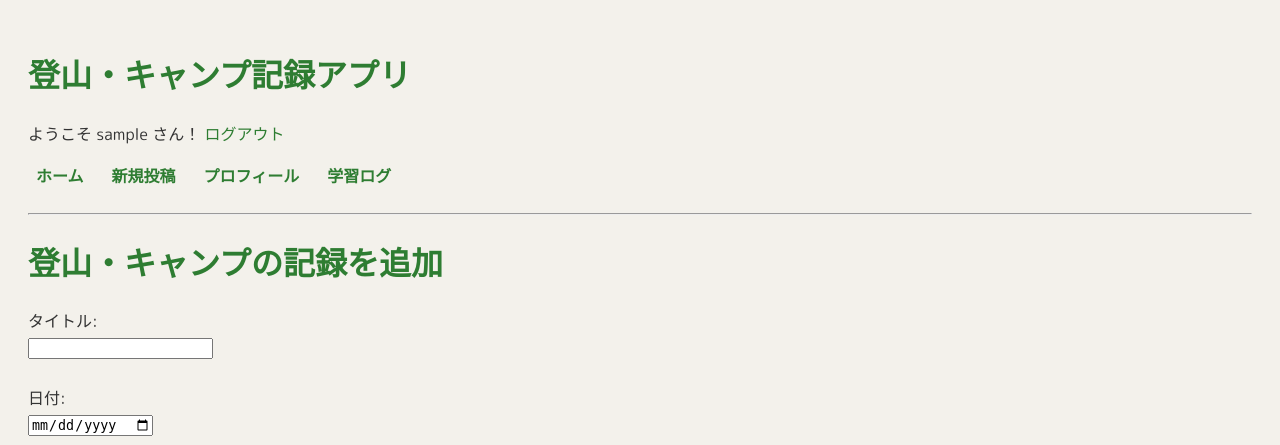
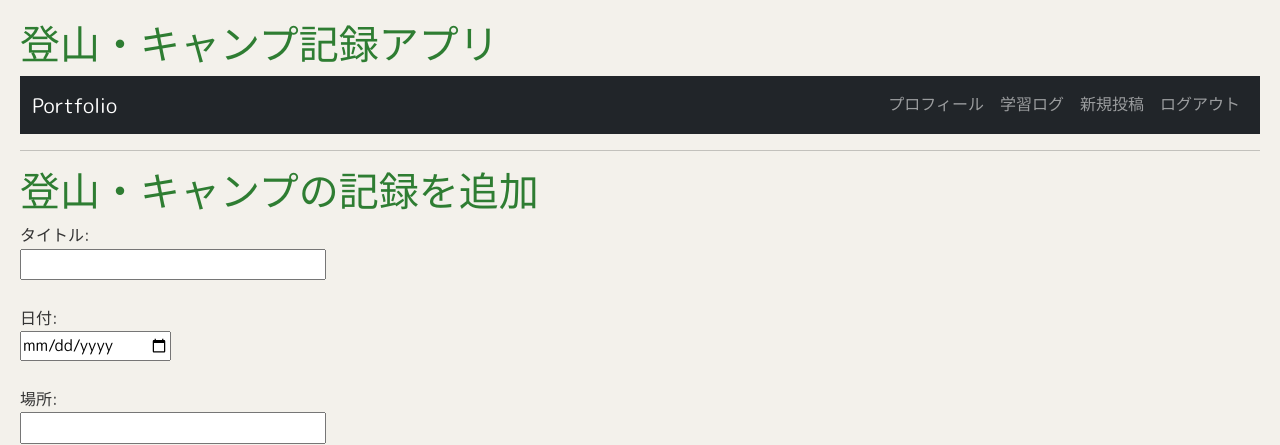
Before and after one commit to soragraming/portfolio-app, a Flask app: page /create in a window 1280 px wide. Shown: the top 445 px of the page. Run offline with Flask 3, Linux system fonts and the light colour scheme; the visitor is signed in with stand-in values (Sample User, id 1).

Commit message:
Update: ignore app_local.py and adjust layout

```diff
--- a/app.py
+++ b/app.py
@@ -250,13 +250,13 @@ def load_user(user_id):
 
 
 # ✅ 最後に Flask アプリ起動。おまじないのようなもの
-# 先にアプリの設定（最上部）やルート定義（ルーティング）が必要
-# ✅ db.create_all() を常に実行するよう変更（安全）
 with app.app_context():
     db.create_all()
 
-# 本番では app.run() は書かない
+# --- Flask アプリの起動（Renderでは不要）---
 # if __name__ == '__main__':
+#     with app.app_context():
+#         db.create_all()
 #     app.run(debug=True, port=5001)
 
 
--- a/templates/layout.html
+++ b/templates/layout.html
@@ -6,6 +6,11 @@
     <!-- Google Fonts -->
     <link
       href="https://fonts.googleapis.com/css2?family=M+PLUS+Rounded+1c&family=Roboto&display=swap"
+      rel="stylesheet"
+    />
+    <!-- Bootstrap 5 CSS CDN -->
+    <link
+      href="https://cdn.jsdelivr.net/npm/bootstrap@5.3.0/dist/css/bootstrap.min.css"
       rel="stylesheet"
     />
 
@@ -18,21 +23,45 @@
   <body>
     <header>
       <h1><a href="/">登山・キャンプ記録アプリ</a></h1>
-      <nav>
-        {% if current_user.is_authenticated %} ようこそ {{ current_user.username
-        }} さん！
-        <a href="{{ url_for('logout') }}">ログアウト</a>
-        {% else %}
-        <a href="{{ url_for('login') }}">ログイン</a> |
-        <a href="{{ url_for('register') }}">新規登録</a>
-        {% endif %}
-      </nav>
+      <nav class="navbar navbar-expand-lg navbar-dark bg-dark">
+        <div class="container-fluid">
+          <a class="navbar-brand" href="{{ url_for('home') }}">Portfolio</a>
+          <button
+            class="navbar-toggler"
+            type="button"
+            data-bs-toggle="collapse"
+            data-bs-target="#navbarNav"
+          >
+            <span class="navbar-toggler-icon"></span>
+          </button>
 
-      <nav class="nav-links">
-        <a href="/">ホーム</a>
-        <a href="/create">新規投稿</a>
-        <a href="/profile">プロフィール</a>
-        <a href="/logs">学習ログ</a>
+          <div class="collapse navbar-collapse" id="navbarNav">
+            <ul class="navbar-nav ms-auto">
+              <li class="nav-item">
+                <a class="nav-link" href="{{ url_for('profile') }}"
+                  >プロフィール</a
+                >
+              </li>
+              <li class="nav-item">
+                <a class="nav-link" href="{{ url_for('logs') }}">学習ログ</a>
+              </li>
+              <li class="nav-item">
+                <a class="nav-link" href="{{ url_for('create') }}">新規投稿</a>
+              </li>
+              {% if current_user.is_authenticated %}
+              <li class="nav-item">
+                <a class="nav-link" href="{{ url_for('logout') }}"
+                  >ログアウト</a
+                >
+              </li>
+              {% else %}
+              <li class="nav-item">
+                <a class="nav-link" href="{{ url_for('login') }}">ログイン</a>
+              </li>
+              {% endif %}
+            </ul>
+          </div>
+        </div>
       </nav>
 
       <hr />
@@ -47,5 +76,6 @@
     <footer style="text-align: center; padding: 20px; color: #888">
       &copy; 2025 Ikeda Ozora. All Rights Reserved.
     </footer>
+    <script src="https://cdn.jsdelivr.net/npm/bootstrap@5.3.0/dist/js/bootstrap.bundle.min.js"></script>
   </body>
 </html>
```
Also changed, not shown: 1 other file.
